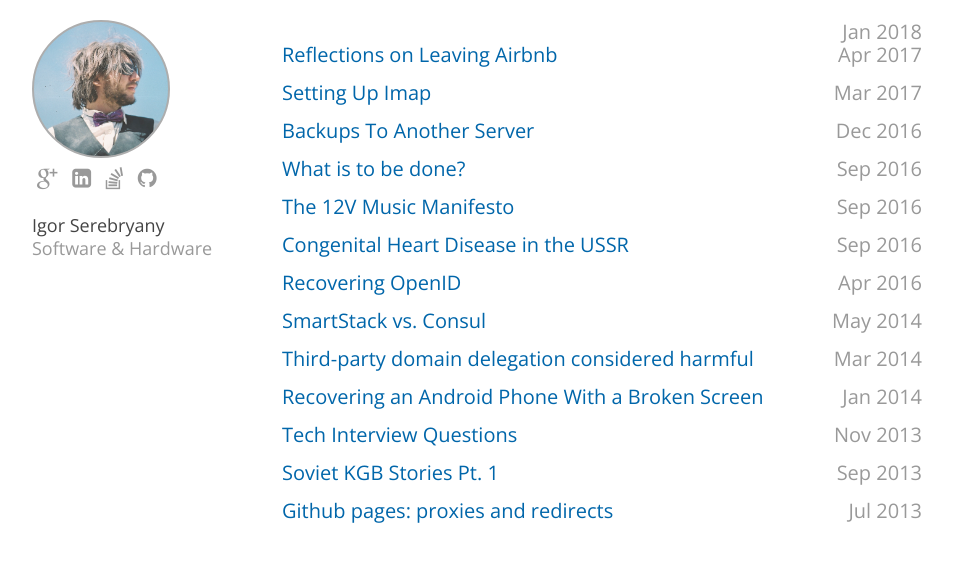
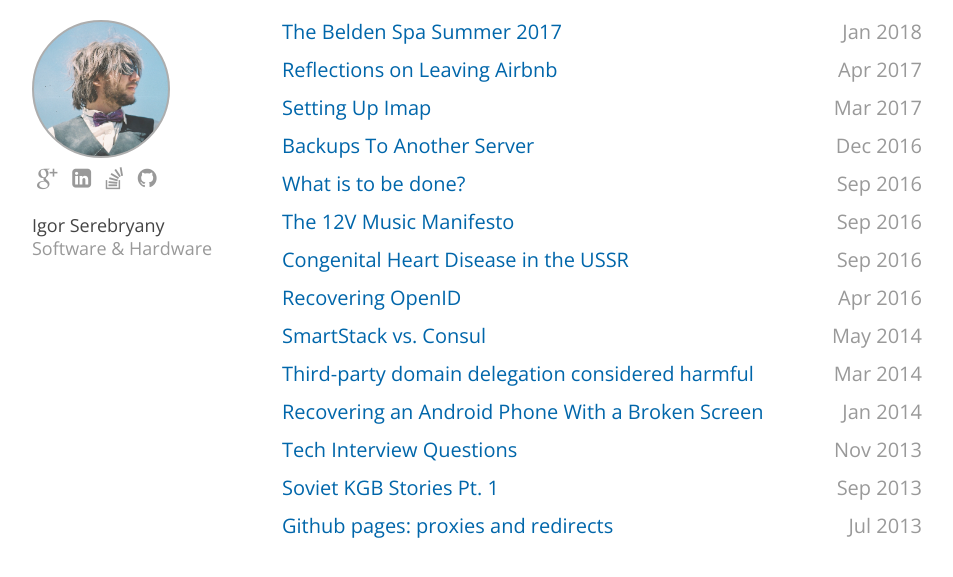
Before and after one commit to igor47/blog, a Jekyll site: the page built from index.html, in a window 1280 px wide. Shown: the top 577 px of the page, without its empty margins (138-1091 px from the left). Built offline with Jekyll 4.4.1, drawn with Linux system fonts in a browser that asks for light colours; some web fonts are replaced.

Commit message:
[spa] rename to let github pages work

```diff
--- a/_posts/2018-01-20-my-projects-belden-spa.md
+++ b/_posts/2018-01-20-my-projects-belden-spa.md
@@ -1,6 +1,6 @@
 ---
 layout: post
-title: My Projects: The Belden Spa
+title: The Belden Spa Summer 2017
 ---
 
 The Spa was a project for [False Profit's](http://www.false-profit.com/) [Priceless](http://priceless.false-profit.com/) event in 2017.
```
